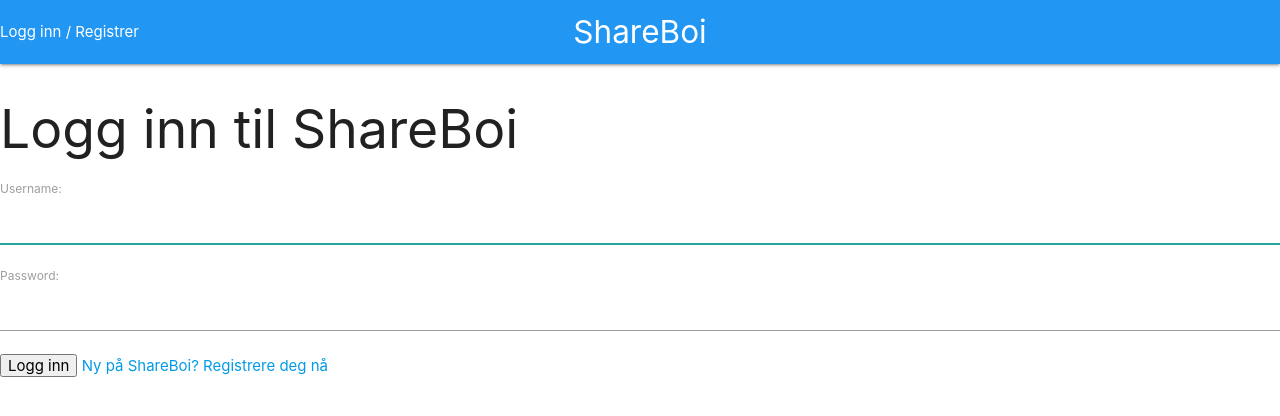
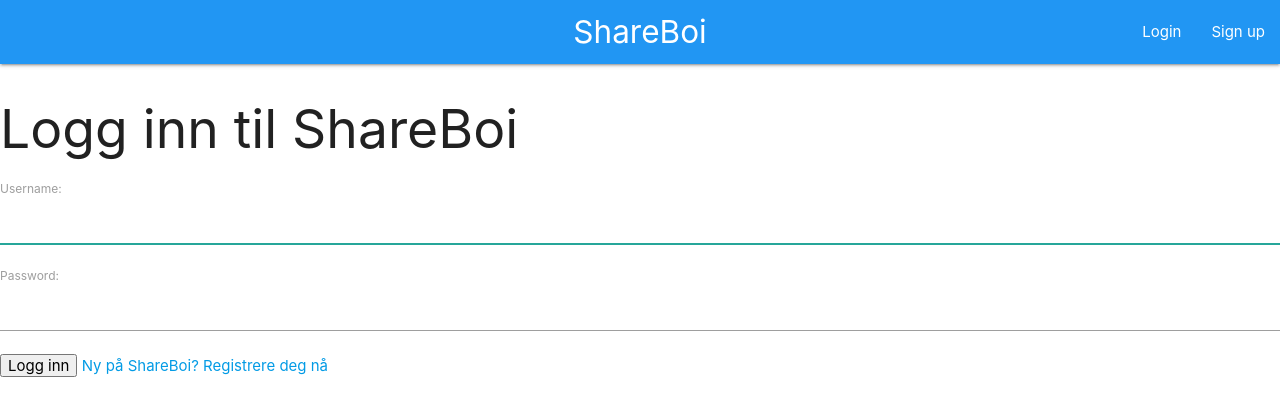
Before and after one commit to marhaal/School-project, a Django app: page /login/ in a window 1280 px wide. Shown: the top 416 px of the page. Run offline with Django 3.2, Linux system fonts and the light colour scheme.

Commit message:
changed base.html

```diff
--- a/Webside/templates/webside/base.html
+++ b/Webside/templates/webside/base.html
@@ -10,11 +10,20 @@
       <nav>
         <div class="nav-wrapper blue">
             <a href="/" class="brand-logo center">ShareBoi</a>
-            {% if user.is_authenticated %}
-            <a href="{% url 'logout' %}">Logg ut</a>
-            {% else %}
-            <a href="{% url 'login' %}">Logg inn</a> / <a href="{% url 'signup' %}">Registrer</a>
-            {% endif %}
+            <ul id="nav-mobile" class="right hide-on-med-and-down">
+             {% block authenticate %}
+             {% if user.is_superuser %}
+               <li><a href="/admin">Admin panel</a></li>
+             {% endif %}
+             {% if user.is_authenticated %}
+                 <li>Hei {{ user.username }}!</li>
+                 <li><a href="{% url 'logout' %}"class="waves-effect waves-light btn-small">Logg ut</a></li>
+             {% else %}
+                 <li><a href="{% url 'login' %}">Login</a></li>
+                 <li><a href="{% url 'signup' %}">Sign up</a></li>
+             {% endif %}
+             {% endblock %}
+           </ul>
           </div>
         </nav>
       {% block content %}
```
Also changed, not shown: db.sqlite3.
